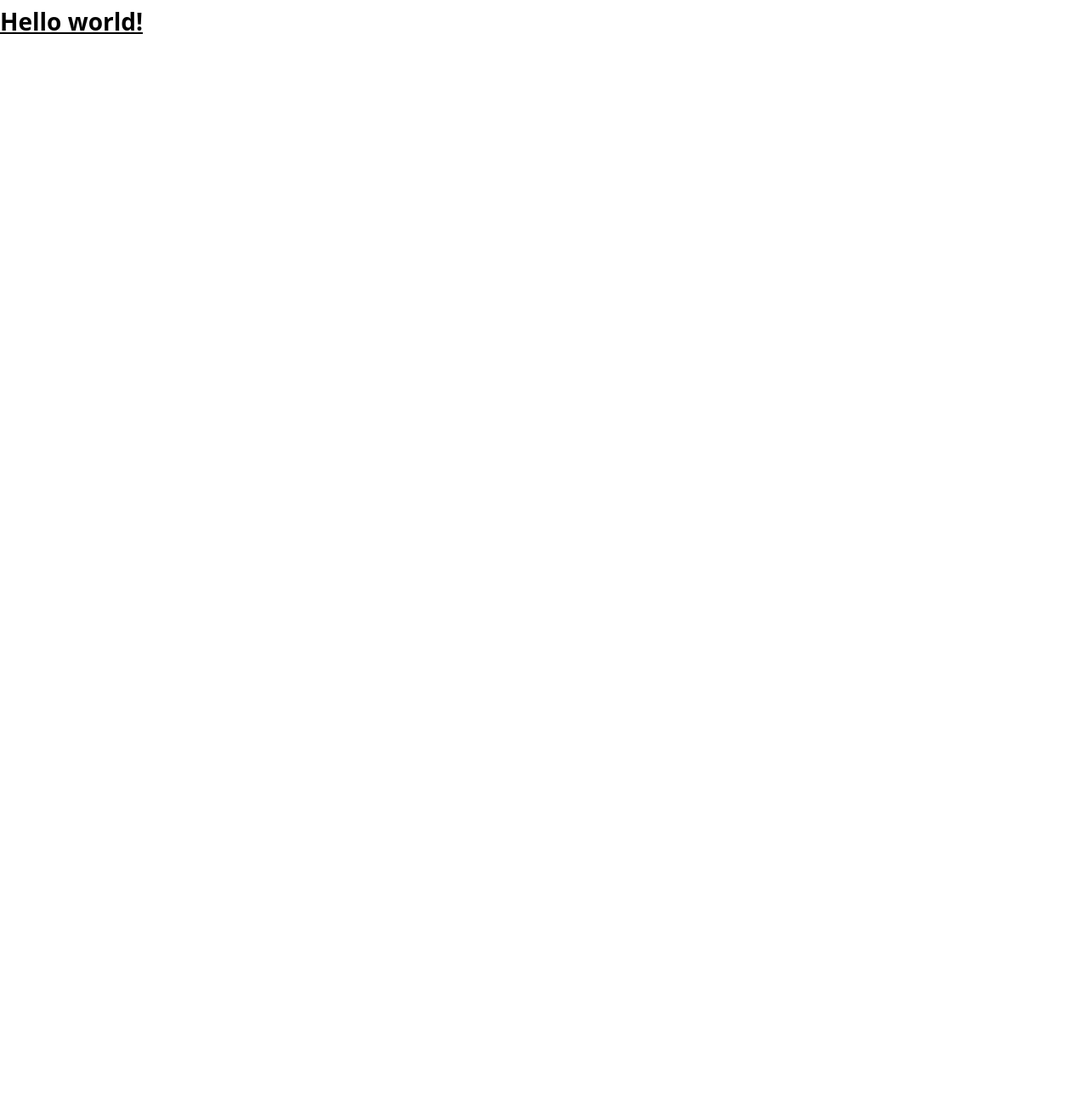
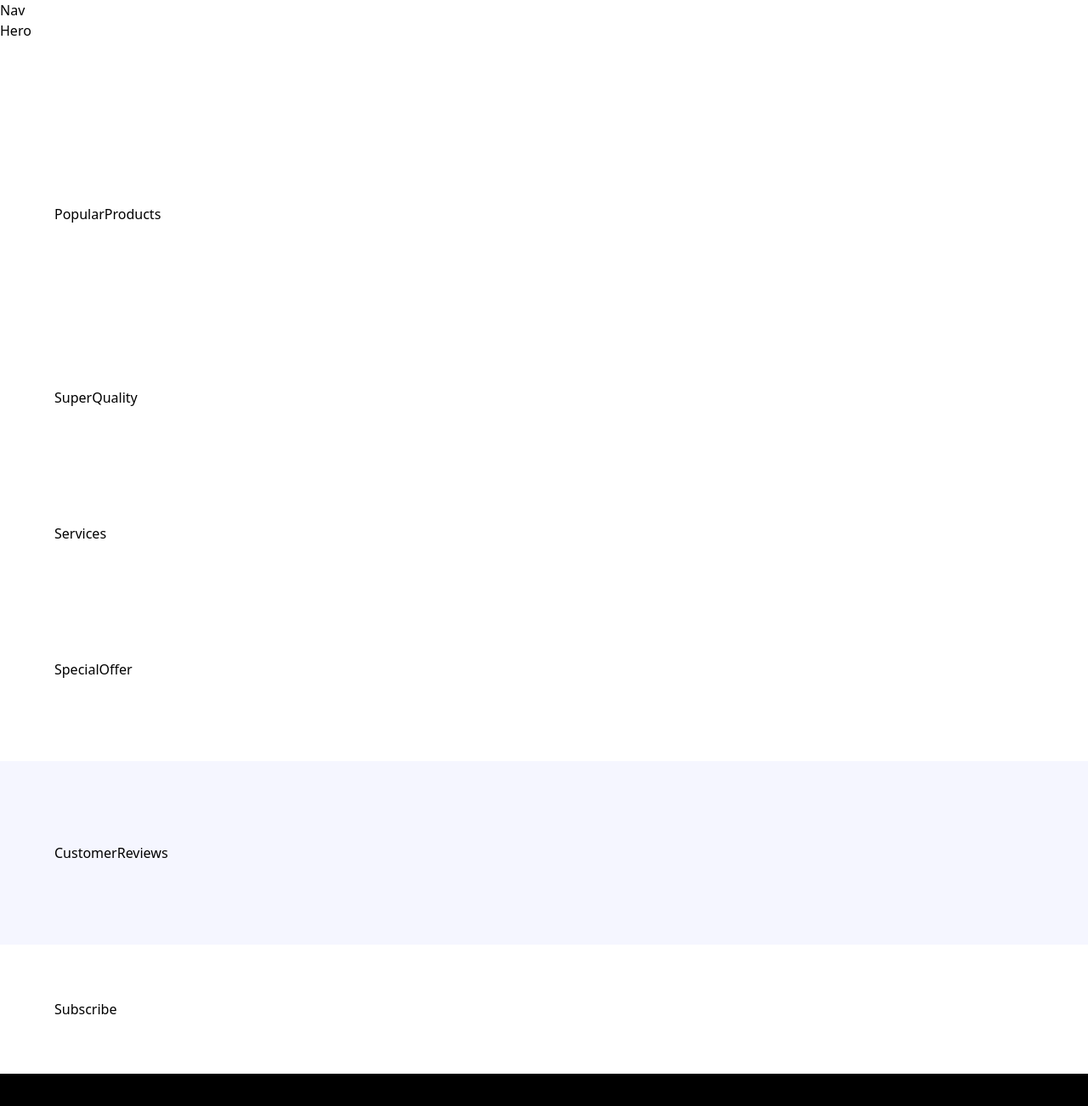
Before and after one commit to 1023LLC/nike-shop, a React (Vite) app: page / in a window 1280 px wide. Shown: the top 1302 px of the page at 85% size. Before the commit the page ends 800 px from the top, so only its background shows below. Built offline with nearby package versions, Linux system fonts and the light colour scheme; a web font is replaced by a local one.

Commit message:
Sections

```diff
--- a/src/App.jsx
+++ b/src/App.jsx
@@ -1,7 +1,32 @@
-export default function App() {
-  return (
-    <h1 className="text-3xl font-bold underline">
-      Hello world!
-    </h1>
-  )
-}
+const App = () => (
+  <main className="relative">
+    Nav
+    <section className="xl:padding-1 wide:padding-r padding-b">
+      Hero
+    </section>
+
+    <section className="padding">
+      PopularProducts
+    </section>
+    <section className="padding">
+      SuperQuality
+    </section>
+    <section className="padding-x py-10">
+      Services
+    </section>
+    <section className="padding">
+      SpecialOffer
+    </section>
+    <section className="bg-pale-blue padding">
+      CustomerReviews
+    </section>
+    <section className="padding-x sm:py32 py-16 w-full">
+      Subscribe
+    </section>
+    <section className="bg-black padding-x padding-t pb-8">
+      Footer
+    </section>
+  </main>
+)
+
+export default App
```
